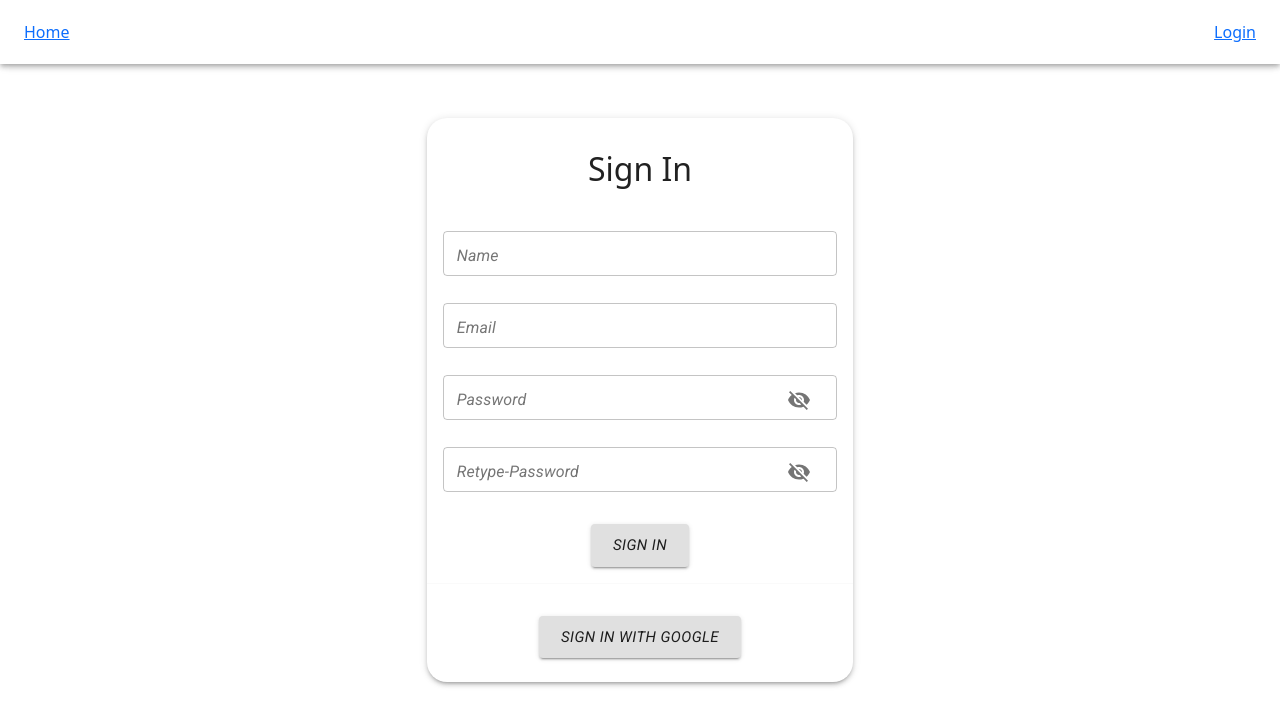
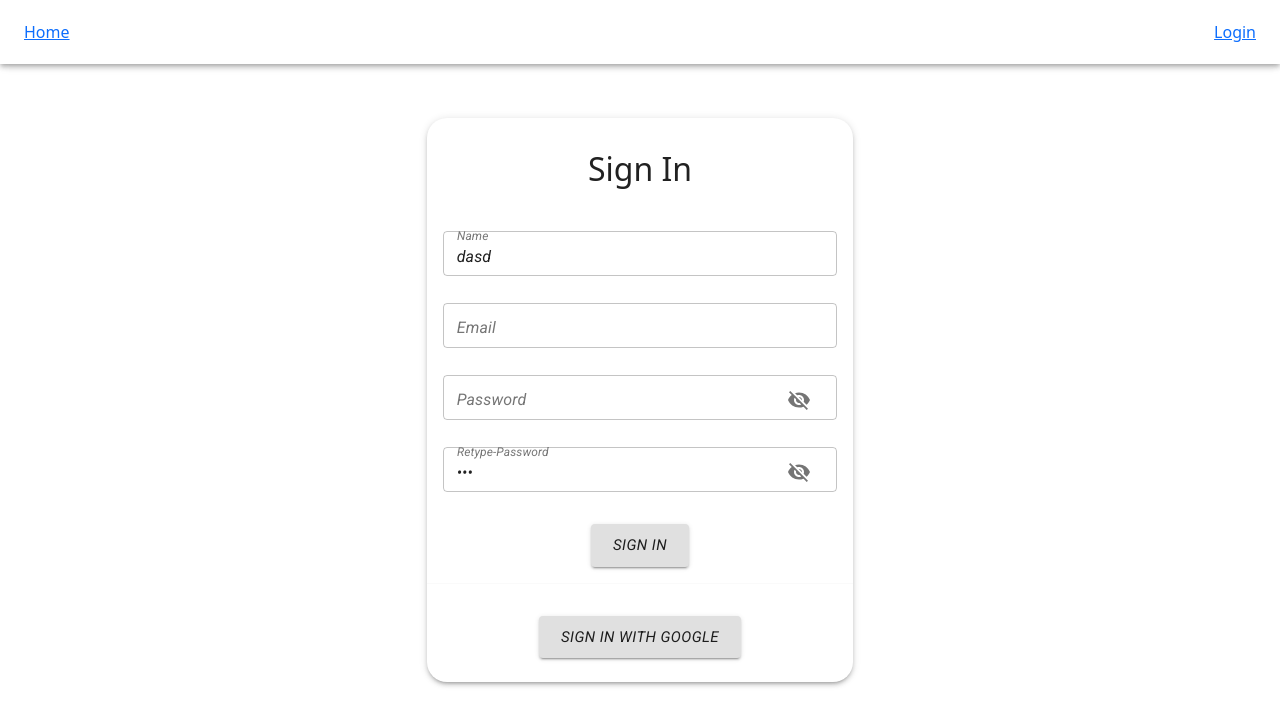
Before and after one commit to dilumharshana/POS-System-Client---ReactJS, a React (Create React App) app: page /register in a window 1280 px wide. Shown: the top 726 px of the page. Built offline with nearby package versions, Linux system fonts and the light colour scheme.

Commit message:
validation schema error handling

```diff
--- a/src/components/userLogin/userLogin.jsx
+++ b/src/components/userLogin/userLogin.jsx
@@ -45,6 +45,7 @@ export const UserLogin = () => {
   //user authentication function
 
   const logUser = async () => {
+    console.log("hello");
     try {
       setLoading(true);
       const { data } = await axios.post(
@@ -98,8 +99,8 @@ export const UserLogin = () => {
                 variant="outlined"
                 size="small"
                 label="Email"
-                error={Boolean(formik.errors.email)}
-                helperText={formik.touched.password && formik.errors.email}
+                error={formik.touched.email && Boolean(formik.errors.email)}
+                helperText={formik.touched.email && formik.errors.email}
               />
             </Box>
           </Grid>
@@ -108,8 +109,8 @@ export const UserLogin = () => {
             <Box item pt={2} display="flex" p={2}>
               <TextField
                 fullWidth
-                name="password"
-                value={formik.values.password}
+                name="passwordLogin"
+                value={formik.values.passwordLogin}
                 onChange={formik.handleChange}
                 onBlur={formik.handleBlur}
                 type={showPassword ? "text" : "password"}
@@ -118,9 +119,12 @@ export const UserLogin = () => {
                 size="small"
                 label="Password"
                 error={
-                  formik.touched.password && Boolean(formik.errors.password)
+                  formik.touched.passwordLogin &&
+                  Boolean(formik.errors.passwordLogin)
                 }
-                helperText={formik.touched.password && formik.errors.password}
+                helperText={
+                  formik.touched.passwordLogin && formik.errors.passwordLogin
+                }
                 InputProps={{
                   endAdornment: (
                     <InputAdornment position="end">
--- a/src/components/userRegister/userRegister.jsx
+++ b/src/components/userRegister/userRegister.jsx
@@ -11,34 +11,39 @@ import {
 import { Visibility, VisibilityOff } from "@material-ui/icons";
 import axios from "axios";
 
+//components
 import { UserAuthTemplate } from "../../pages/UserAuthTemplate/userAuthUserAuthTemplate";
+
+//formik form handler
+import { formHandler } from "../../configs/validationSchema";
 
 export const UserRegister = () => {
   // states------------------------
-  const [name, setName] = useState("");
-  const [email, setEmail] = useState("");
-  const [password, setPassword] = useState("");
-  const [retypedPassword, setRetypedPassword] = useState("");
   const [showPassword, setShowPassword] = useState(false);
   const [showRetypePassword, setShowRetypePassword] = useState(false);
 
+  //registration function
   const registerUser = async () => {
+    console.log("hello");
     try {
-      const data = await axios.post("http://localhost:2000/users/register", {
-        name,
-        email,
-        password,
-      });
-      console.log(data.data);
+      const data = await axios.post(
+        "http://localhost:2000/api/users/register",
+        formik.values
+      );
+      console.log(formik.values);
     } catch (error) {
       console.log(error);
     }
   };
 
+  //form state
+  const useFormik = formHandler(registerUser);
+  const formik = useFormik();
+
   return (
     <UserAuthTemplate page="Login">
-      <Grid container direction="column">
-        <form>
+      <form onSubmit={formik.handleSubmit}>
+        <Grid container direction="column">
           <Grid>
             {/* topic-------------------- */}
             <Box
@@ -58,12 +63,16 @@ export const UserRegister = () => {
             <Box item pt={2} display="flex" justifyContent="center" p={2}>
               <TextField
                 fullWidth
+                name="name"
+                value={formik.values.name}
+                onChange={formik.handleChange}
+                onBlur={formik.handleBlur}
                 id="outlined-basic"
                 variant="outlined"
                 size="small"
                 label="Name"
-                value={name}
-                onChange={(e) => setName(e.target.value)}
+                error={formik.touched.name && Boolean(formik.errors.name)}
+                helperText={formik.touched.name && formik.errors.name}
               />
             </Box>
           </Grid>
@@ -73,12 +82,16 @@ export const UserRegister = () => {
             <Box item pt={2} display="flex" justifyContent="center" p={2}>
               <TextField
                 fullWidth
+                name="email"
+                value={formik.values.email}
+                onChange={formik.handleChange}
+                onBlur={formik.handleBlur}
                 id="outlined-basic"
                 variant="outlined"
                 size="small"
                 label="Email"
-                value={email}
-                onChange={(e) => setEmail(e.target.value)}
+                error={formik.touched.email && Boolean(formik.errors.email)}
+                helperText={formik.touched.email && formik.errors.email}
               />
             </Box>
           </Grid>
@@ -88,11 +101,19 @@ export const UserRegister = () => {
             <Box item pt={2} display="flex" p={2}>
               <TextField
                 fullWidth
+                name="password"
+                value={formik.values.password}
+                onChange={formik.handleChange}
+                onBlur={formik.handleBlur}
                 type={showPassword ? "text" : "password"}
                 id="outlined-basic"
                 variant="outlined"
                 size="small"
                 label="Password"
+                error={
+                  formik.touched.password && Boolean(formik.errors.password)
+                }
+                helperText={formik.touched.password && formik.errors.password}
                 InputProps={{
                   endAdornment: (
                     <InputAdornment position="end">
@@ -104,8 +125,6 @@ export const UserRegister = () => {
                     </InputAdornment>
                   ),
                 }}
-                value={password}
-                onChange={(e) => setPassword(e.target.value)}
               />
             </Box>
           </Grid>
@@ -115,11 +134,21 @@ export const UserRegister = () => {
             <Box item pt={2} display="flex" justifyContent="center" p={2}>
               <TextField
                 fullWidth
+                name="repassword"
+                value={formik.values.repassword}
+                onChange={formik.handleChange}
+                onBlur={formik.handleBlur}
                 type={showRetypePassword ? "text" : "password"}
                 id="outlined-basic"
                 variant="outlined"
                 size="small"
                 label="Retype-Password"
+                error={
+                  formik.touched.repassword && Boolean(formik.errors.repassword)
+                }
+                helperText={
+                  formik.touched.repassword && formik.errors.repassword
+                }
                 InputProps={{
                   endAdornment: (
                     <InputAdornment position="end">
@@ -137,8 +166,6 @@ export const UserRegister = () => {
                     </InputAdornment>
                   ),
                 }}
-                value={retypedPassword}
-                onChange={(e) => setRetypedPassword(e.target.value)}
               />
             </Box>
           </Grid>
@@ -146,11 +173,7 @@ export const UserRegister = () => {
           {/* sign in button------------------------------------------- */}
           <Grid>
             <Box item pt={2} display="flex" justifyContent="center" pb={2}>
-              <Button
-                size="large"
-                variant="contained"
-                onClick={() => registerUser()}
-              >
+              <Button type="submit" size="large" variant="contained">
                 Sign In
               </Button>
             </Box>
@@ -172,8 +195,8 @@ export const UserRegister = () => {
               </Button>
             </Box>
           </Grid>
-        </form>
-      </Grid>
+        </Grid>
+      </form>
     </UserAuthTemplate>
   );
 };
--- a/src/configs/validationSchema.js
+++ b/src/configs/validationSchema.js
@@ -2,21 +2,47 @@ import { useFormik } from "formik";
 import * as yup from "yup";
 
 export const formHandler = (submit) => () => {
+  //validation schema
   const validationSchema = yup.object({
-    email: yup.string().email("Invalid Email").required("Email required ."),
+    name: yup
+      .string()
+      .required("Required")
+      .test("chekName", "Invalid name", function () {
+        if (
+          /(?=.*?[0-9])/.test(this.parent.name) ||
+          /(?=.*?[#?!@$%^&*-/_(){}.=\:;|<>`])/.test(this.parent.name)
+        ) {
+          return false;
+        }
+        return true;
+      })
+      .min(3, "Name must be atleast 3 charectors !")
+      .max(25, "Name should be less than 25 charecters"),
+    email: yup.string().required("Email required .").email("Invalid Email"),
     password: yup
       .string()
       .required("password required")
+      .matches(/(?=.*?[A-Z])/, "Required atleast one Upercase letter ")
+      .matches(/(?=.*?[a-z])/, "Required atleast one Lowercase Letter")
+      .matches(/(?=.*?[0-9])/, "Required atleast on digit")
       .matches(
-        /^(?=.*?[A-Z])(?=.*?[a-z])(?=.*?[0-9])(?=.*?[#?!@$%^&*-]).{6,}$/,
-        "Invalid password"
+        /(?=.*?[#?!@$%^&*-_(){}.`])/,
+        "Required atleast one special chareactor"
       ),
+    repassword: yup
+      .string()
+      .required("Required")
+      .oneOf([yup.ref("password")], "Passwords must match"),
+    passwordLogin: yup.string().required("Required"),
   });
 
   return useFormik({
     initialValues: {
+      name: "dasd",
       email: "",
       password: "",
+      repassword: "asd",
+      passwordLogin: "sadsad",
     },
     validationSchema: validationSchema,
     onSubmit: submit,
```
